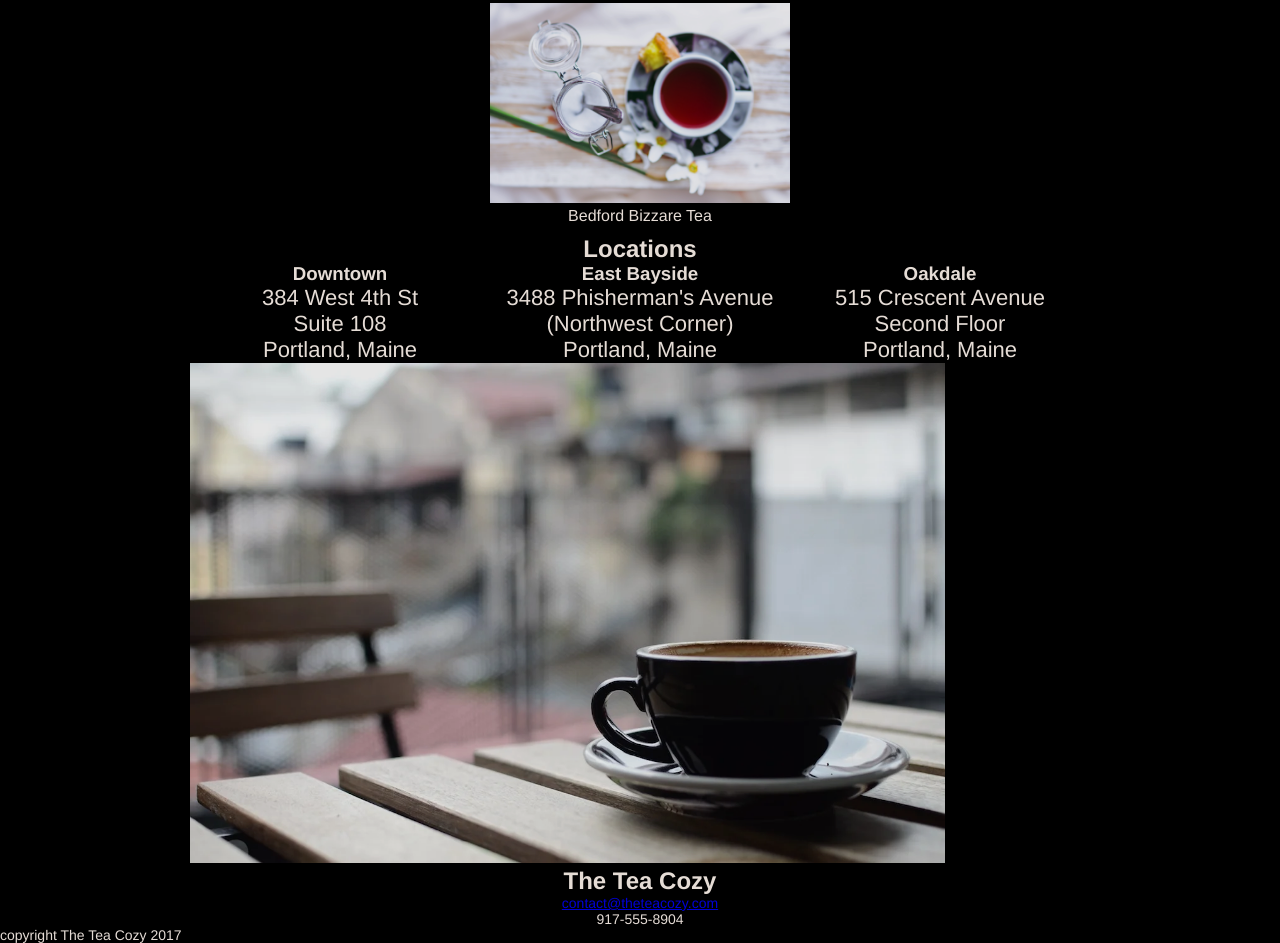
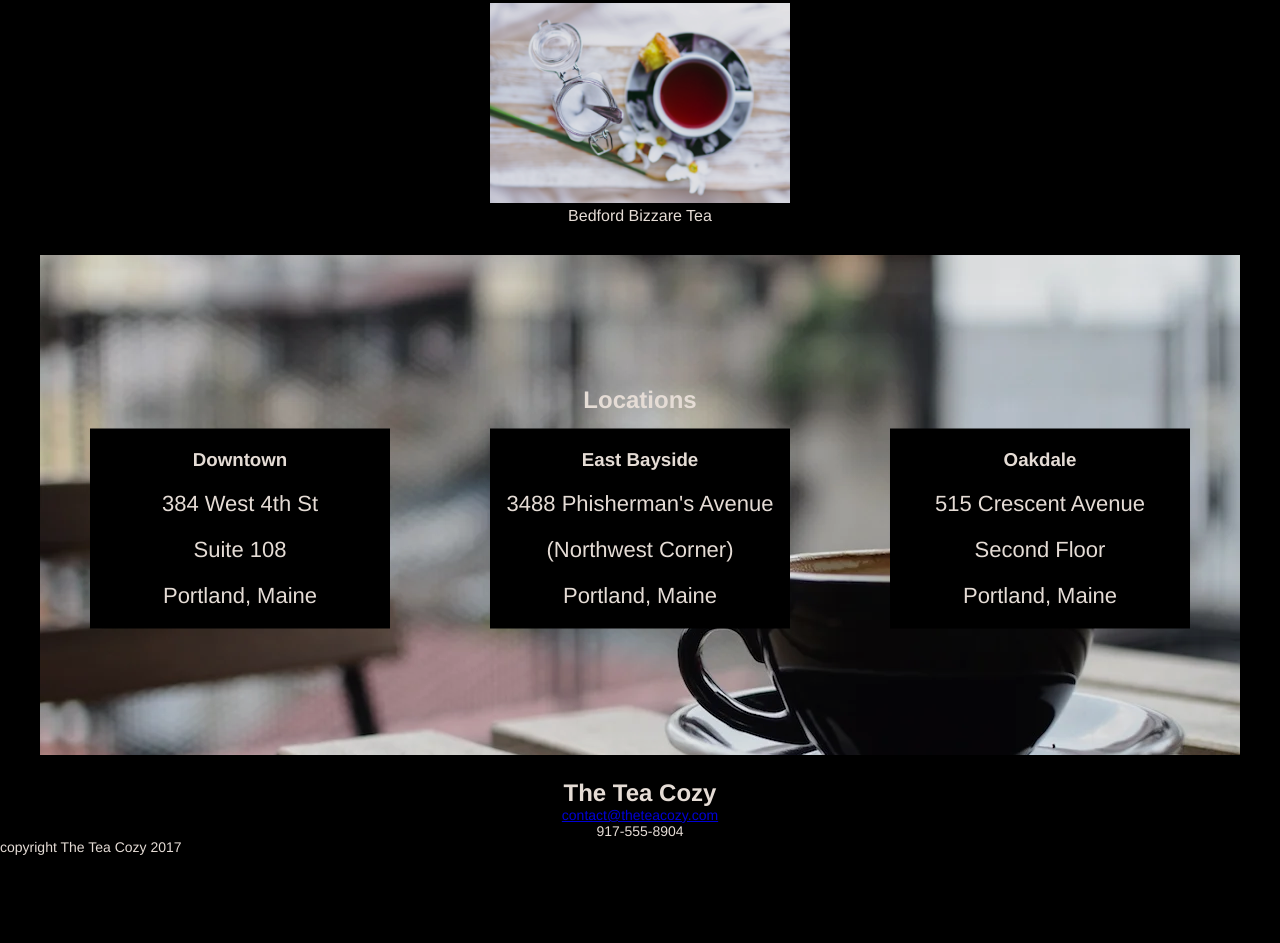
Before and after one commit to russellmclean117/Codecademy-Tea-Cozy, a plain HTML site: page index.html in a window 1280 px wide. Shown: the part 1096-2039 px from the top of the page. After the commit the page ends 1971 px from the top, so only its background shows below. Drawn offline with Linux system fonts and the light colour scheme.

Commit message:
layout of locations and footer

```diff
--- a/css/style.css
+++ b/css/style.css
@@ -73,6 +73,7 @@ main {
   align-items: center;
 }
 
+/*mission section*/
 #mission-section article {
   width: 100%;
   position: absolute;
@@ -85,8 +86,11 @@ main {
 
 #mission-section img {
   height: 700px;
+  width: 1200px;
+  object-fit: cover;
 }
 
+/*featured section*/
 #featured-section {
   width: 100%;
   margin-top: 20px;
@@ -113,19 +117,50 @@ figcaption {
   text-align: center;
 }
 
+/* locations section*/
+#locations-section {
+  position: relative;
+  margin-top: 20px;
+}
+
+.floating-container {
+  position: absolute;
+  top: 50%;
+  transform: translate(0, -50%);
+  z-index: 5;
+}
+
+.floating-container h2 {
+  margin-bottom: 15px;
+}
+
 #locations-container {
+  width: 1200px;
   display: flex;
+  justify-content: space-around;
 }
 
 .location {
   width: 300px;
+  background-color: black;
+}
+
+.location h3,
+.location p {
+  margin: 20px 0;
 }
 
 #locations-section img {
   height: 500px;
+  width: 1200px;
+  object-fit: none;
 }
 
 /* FOOTER */
+
+footer {
+  margin: 20px 0;
+}
 
 .contact-details {
   font-size: 14px;
--- a/index.html
+++ b/index.html
@@ -60,7 +60,7 @@
             </section>
 
             <section id="locations-section">
-                <div>
+                <div class="floating-container">
                     <h2>Locations</h2>
                     <div id="locations-container">
                         <article class="location">
```
